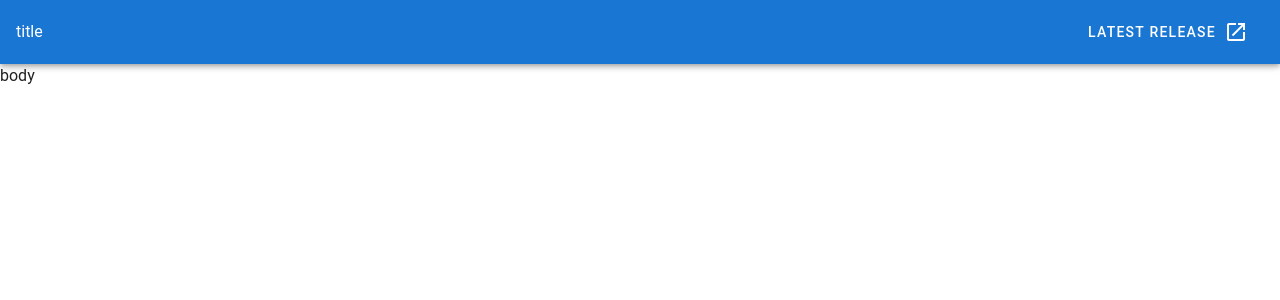
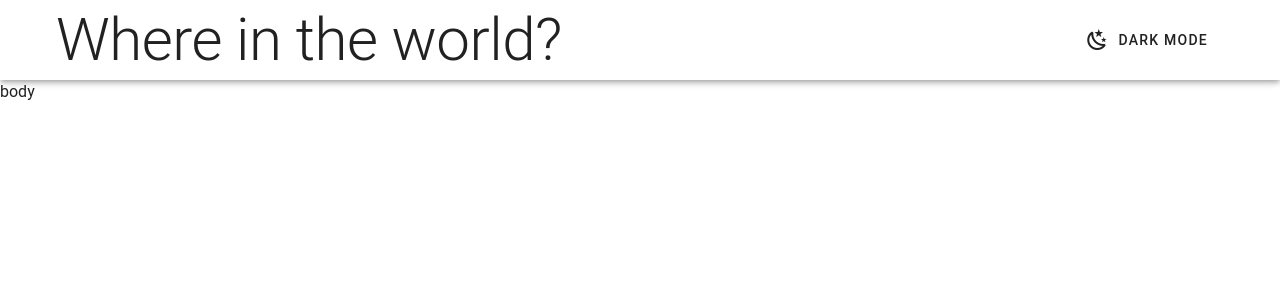
Before and after one commit to KFazelp/alibaba-REST-countries-API, a Vue app: page / in a window 1280 px wide. Shown: the top 300 px of the page. Built offline with nearby package versions, Linux system fonts and the light colour scheme.

Commit message:
feat: create app bar and cache service

```diff
--- a/src/App.vue
+++ b/src/App.vue
@@ -1,17 +1,11 @@
 <template>
   <v-app>
-    <v-app-bar app color="primary" dark>
-      <div>title</div>
-
+    <v-app-bar app color="element" height="80" class="px-10">
+      <div class="text-h2">Where in the world?</div>
       <v-spacer></v-spacer>
-
-      <v-btn
-        href="https://github.com/vuetifyjs/vuetify/releases/latest"
-        target="_blank"
-        text
-      >
-        <span class="mr-2">Latest Release</span>
-        <v-icon>mdi-open-in-new</v-icon>
+      <v-btn @click="changeTheme" text>
+        <v-icon>{{$vuetify.theme.dark ? 'mdi-weather-sunny' : 'mdi-weather-night'}}</v-icon>
+        <span class="ml-2 text-button">{{$vuetify.theme.dark ? 'Light' : 'Dark'}} Mode</span>
       </v-btn>
     </v-app-bar>
 
@@ -23,8 +17,27 @@
 
 <script lang="ts">
 import Vue from "vue";
+import {
+  saveCacheData,
+  getCacheData,
+} from "@/core/services/cache/cache.service";
 
 export default Vue.extend({
   name: "App",
+
+  methods: {
+    changeTheme() {
+      this.$vuetify.theme.dark = !this.$vuetify.theme.dark;
+      saveCacheData("darkTheme", this.$vuetify.theme.dark);
+    },
+  },
+
+  created() {
+    // local storage returns string! so we can't pass the value directly
+    const isDark = getCacheData("darkTheme") as string;
+    if (isDark === "true") {
+      this.$vuetify.theme.dark = true;
+    }
+  },
 });
 </script>
--- /dev/null
+++ b/src/core/services/cache/cache.service.ts
@@ -0,0 +1,9 @@
+export const getCacheData = (key: string) => {
+  return localStorage.getItem(key); // read item from local storage
+};
+
+export const saveCacheData = (key: string, value: any) => {
+  localStorage.setItem(key, value); // write item in local storage
+};
+
+export default { getCacheData, saveCacheData };
```
